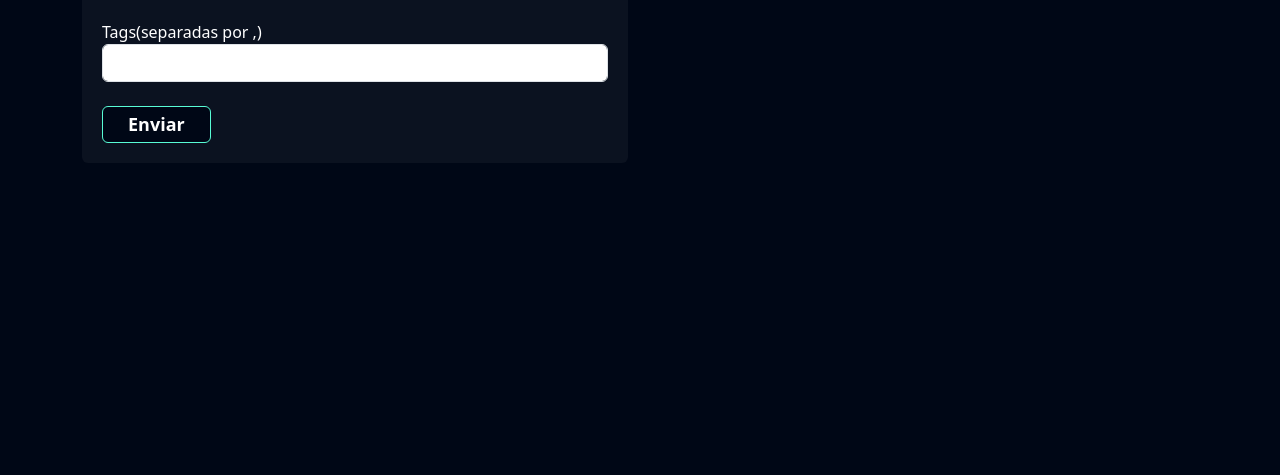
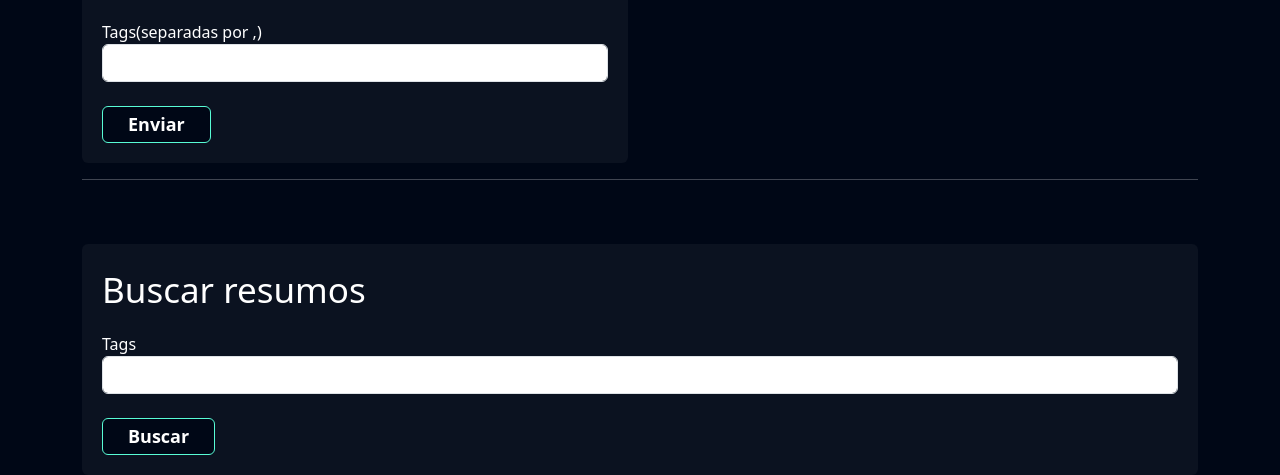
Before and after one commit to leonardolucena/psw9, a Django app: page /apostilas/adicionar_apostilas/ in a window 1280 px wide. Shown: the part 345-820 px from the top of the page. Before the commit the page ends 488 px from the top, so only its background shows below. Run offline with Django 5.2, Linux system fonts and the light colour scheme; the visitor is signed in with stand-in values (Sample User, id 1); data that the repository does not hold is empty.

Commit message:
criando o buscar resumos

```diff
--- a/apostilas/admin.py
+++ b/apostilas/admin.py
@@ -1,5 +1,6 @@
 from django.contrib import admin
-from .models import Apostila, ViewApostila
+from .models import Apostila, Tags, ViewApostila
 
 admin.site.register(Apostila)
 admin.site.register(ViewApostila)
+admin.site.register(Tags)
--- a/apostilas/templates/adicionar_apostilas.html
+++ b/apostilas/templates/adicionar_apostilas.html
@@ -68,5 +68,21 @@
                   <p class="fonte-secundaria">Views totais: {{views_totais}}</p>
             </div>
         </div>
+        <hr>
+        <br>
+        <br>
+        <div class="row">
+            <div class="col-md">
+                <div class="box-form">
+                    <form action="" method="GET" enctype='multipart/form-data'>
+                        <p class="fonte-secundaria">Buscar resumos</p>
+                        <label for="tags">Tags</label>
+                        <input type="text" name="tags" id="tags" class="form-control">
+                        <br>
+                        <input type="submit" class="btn-cadastro" value="Buscar">
+                    </form>
+                </div>
+            </div>
+        </div>
     </div>
 {% endblock 'conteudo' %}
--- a/apostilas/views.py
+++ b/apostilas/views.py
@@ -19,7 +19,7 @@ def adicionar_apostilas(request):
         list_tags = tags.split(',')
 
         for tag in list_tags:
-            nova_tag = Tags(name=tag)
+            nova_tag = Tags(nome=tag)
             nova_tag.save()
             apostila.tags.add(nova_tag)
 
```
Also changed, not shown: 1 other file.
